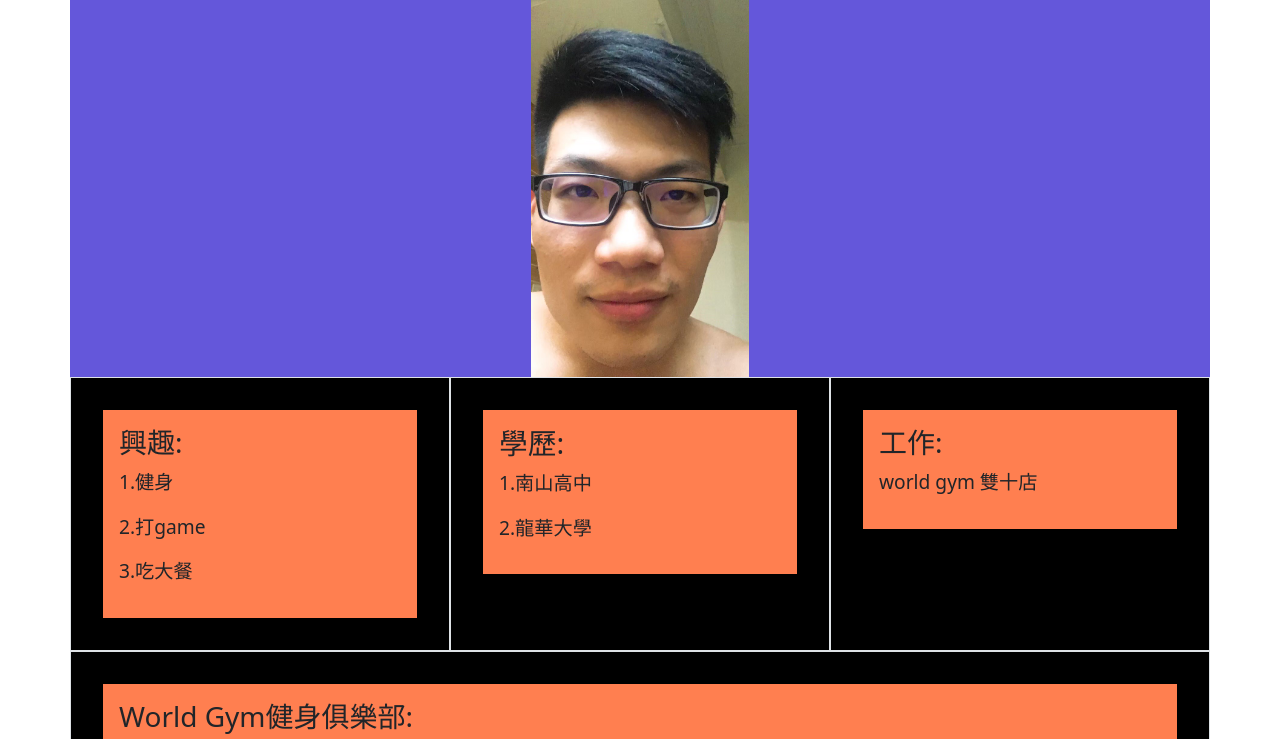
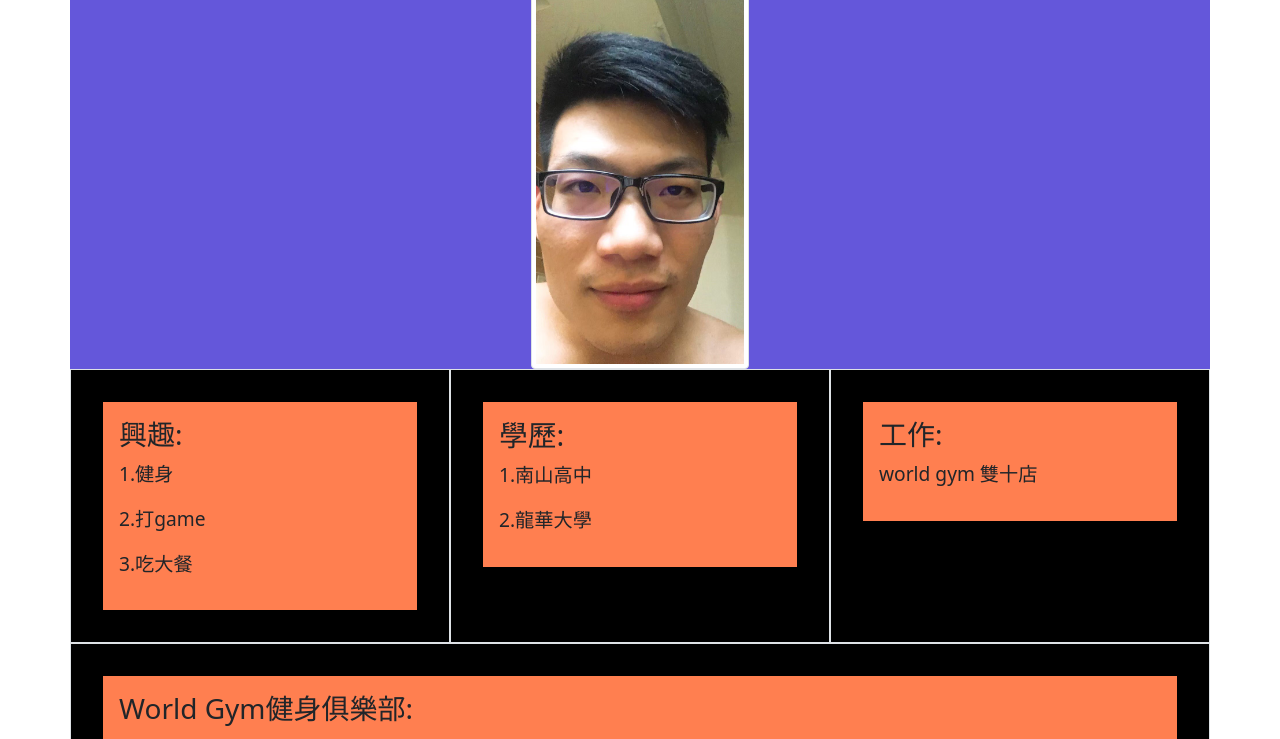
Before and after one commit to SleepWang/web1, a plain HTML site: page index.html in a window 1280 px wide. Shown: the part 67-806 px from the top of the page. Drawn offline with nearby package versions, Linux system fonts and the light colour scheme.

Commit message:
update photo

```diff
--- a/index.html
+++ b/index.html
@@ -43,8 +43,8 @@
                 <div class="d-flex justify-content-center">
                     <h1>吉哥傳奇介紹</h1>
                 </div>
-                <div class="d-flex justify-content-center">
-                    <img src='images/ong.jpg' height="80%" width="20%" />
+                <div class="text-center">
+                    <img src='images/ong.jpg' class="img-thumbnail" height="80%" width="20%" alt="吉哥的圖片"/>
                 </div>
             </div>
         </div>
```
